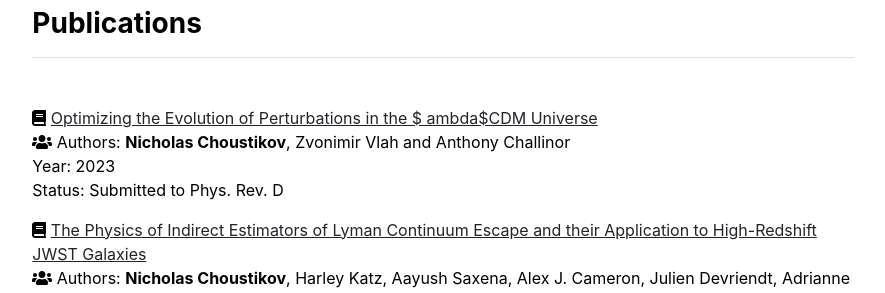
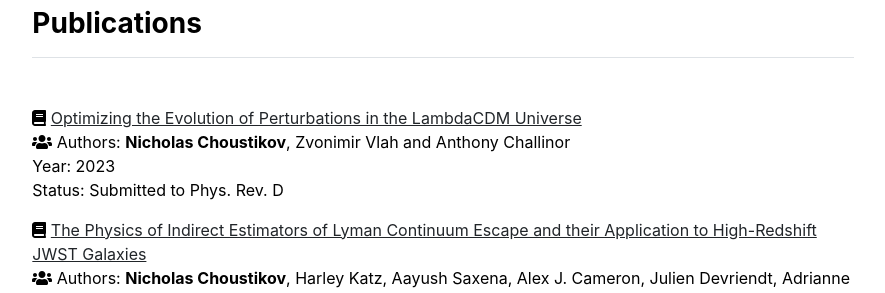
Before and after one commit to Chousti/Chousti.github.io, a Jekyll site: the page built from publications.md, in a window 1280 px wide. Shown: the part 206-499 px from the top of the page, without its empty margins (197-1082 px from the left). Built offline with Jekyll 4.4.1, drawn with Linux system fonts in a browser that asks for light colours.

Commit message:
removing more math

```diff
--- a/_data/publications.yml
+++ b/_data/publications.yml
@@ -3,6 +3,6 @@ featured:
 
 
 index:
-- {name: "Optimizing the Evolution of Perturbations in the $\Lambda$CDM Universe", authors: '<b>Nicholas Choustikov</b>, Zvonimir Vlah and Anthony Challinor', year: '2023', status: 'Submitted to Phys. Rev. D', url: 'https://arxiv.org/abs/2305.09337'}
+- {name: "Optimizing the Evolution of Perturbations in the LambdaCDM Universe", authors: '<b>Nicholas Choustikov</b>, Zvonimir Vlah and Anthony Challinor', year: '2023', status: 'Submitted to Phys. Rev. D', url: 'https://arxiv.org/abs/2305.09337'}
 - {name: "The Physics of Indirect Estimators of Lyman Continuum Escape and their Application to High-Redshift JWST Galaxies", authors: '<b>Nicholas Choustikov</b>, Harley Katz, Aayush Saxena, Alex J. Cameron, Julien Devriendt, Adrianne Slyz, Joki Rosdahl, Jeremy Blaizot and Leo Michel-Dansac', year: '2023', status: 'Submitted to MNRAS', url: 'https://arxiv.org/abs/2304.08526'}
 - {name: "The Einstein Toolkit: A Student's Guide", authors: '<b>Nicholas Choustikov</b>', year: '2020', status: 'Published on arXiv', url: 'https://arxiv.org/abs/2011.13314'}
```
